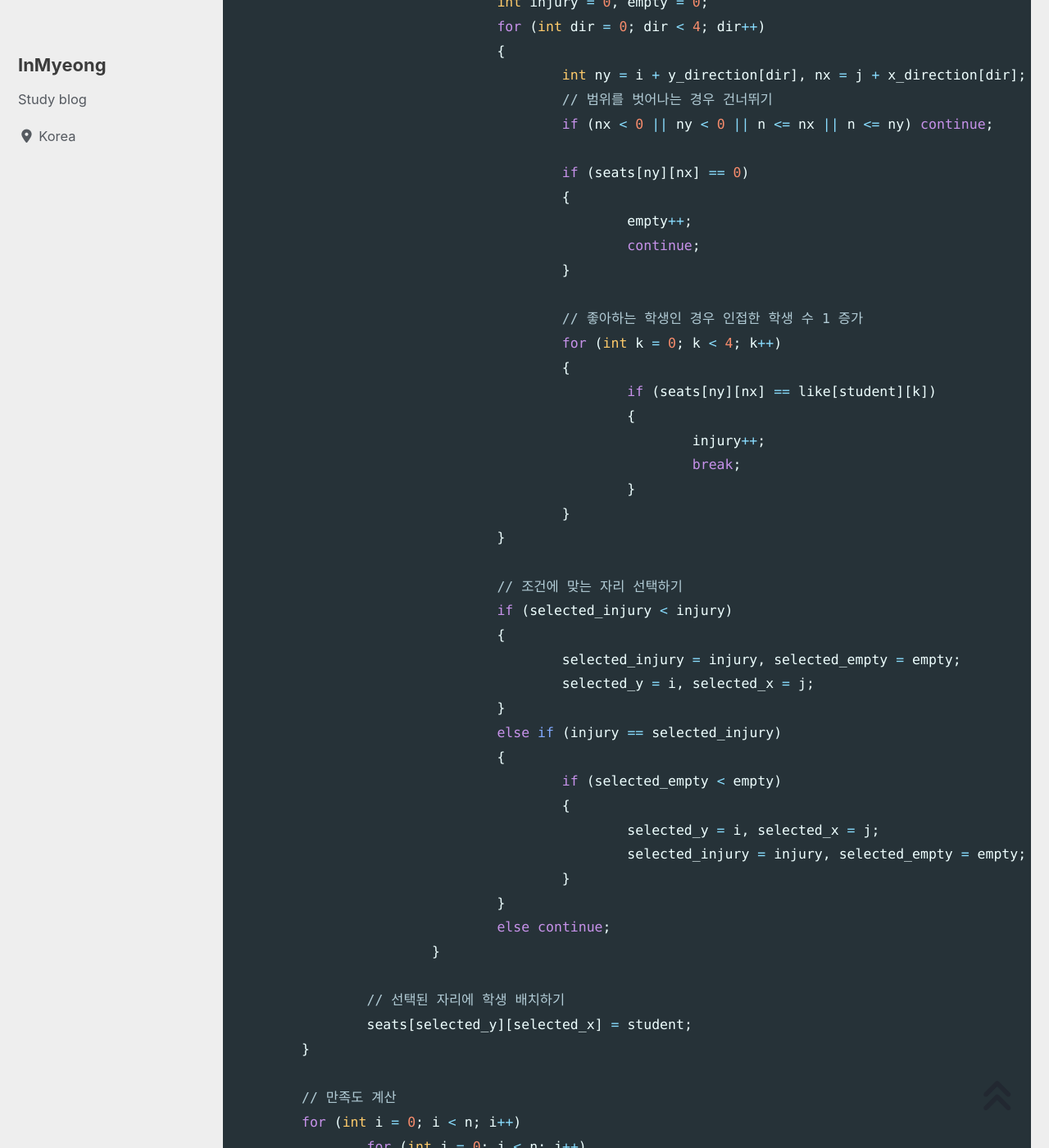
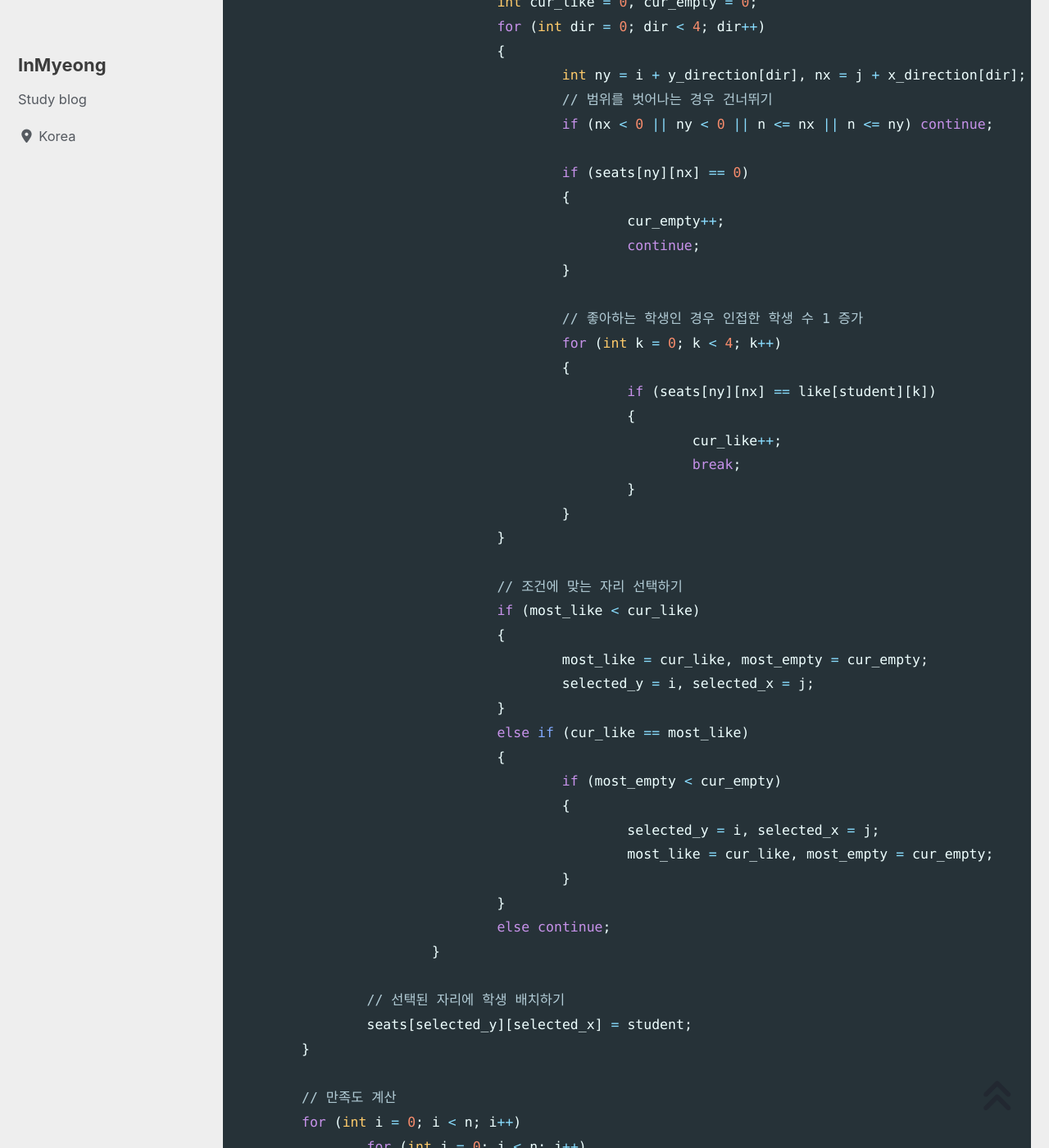
Before and after one commit to devMyeong/devMyeong.github.io, a Jekyll site: the page built from _posts/codingTest/2023-05-01-삼성기출.md, in a window 1280 px wide and 1400 px high, scrolled down 32504 px. Shown: the whole window at 82% size. Built offline with Jekyll 4.4.1, drawn with Linux system fonts in a browser that asks for light colours; cached includes are drawn as plain includes; nearby versions of some CDN libraries; some web fonts are replaced; comment, search, counter and statistics services are not loaded; some of the changed text lies outside the part shown.

Commit message:
Chore : 수정

```diff
--- a/_posts/codingTest/2023-05-01-삼성기출.md
+++ b/_posts/codingTest/2023-05-01-삼성기출.md
@@ -1043,7 +1043,7 @@ int main()
 	for (int s = 0; s < n * n; s++)
 	{
 		int student = students[s];
-		int selected_injury = -1, selected_empty = -1, selected_y = -1, selected_x = -1;
+		int most_like = -1, most_empty = -1, selected_y = -1, selected_x = -1;
 
 		// 각 자리마다 좋아하는 학생과 인접한 빈 자리 수 계산하기
 		for (int i = 0; i < n; i++)
@@ -1052,7 +1052,7 @@ int main()
 				// 이미 학생이 있는 자리는 건너뛰기
 				if (seats[i][j] != 0) continue;
 
-				int injury = 0, empty = 0;
+				int cur_like = 0, cur_empty = 0;
 				for (int dir = 0; dir < 4; dir++)
 				{
 					int ny = i + y_direction[dir], nx = j + x_direction[dir];
@@ -1061,7 +1061,7 @@ int main()
 
 					if (seats[ny][nx] == 0)
 					{
-						empty++;
+						cur_empty++;
 						continue;
 					}
 
@@ -1070,24 +1070,24 @@ int main()
 					{
 						if (seats[ny][nx] == like[student][k])
 						{
-							injury++;
+							cur_like++;
 							break;
 						}
 					}
 				}
 
 				// 조건에 맞는 자리 선택하기
-				if (selected_injury < injury)
+				if (most_like < cur_like)
 				{
-					selected_injury = injury, selected_empty = empty;
+					most_like = cur_like, most_empty = cur_empty;
 					selected_y = i, selected_x = j;
 				}
-				else if (injury == selected_injury)
+				else if (cur_like == most_like)
 				{
-					if (selected_empty < empty)
+					if (most_empty < cur_empty)
 					{
 						selected_y = i, selected_x = j;
-						selected_injury = injury, selected_empty = empty;
+						most_like = cur_like, most_empty = cur_empty;
 					}
 				}
 				else continue;
```
